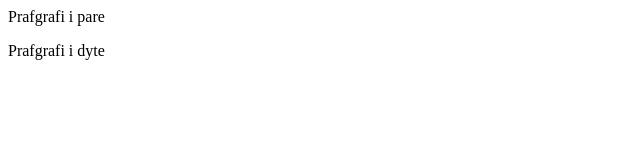
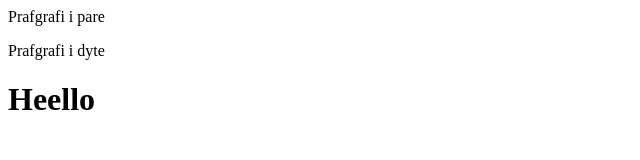
Before and after one commit to arlindaBerisha/projekt2, a plain HTML site: page index.html in a window 1280 px wide. Shown: the whole page, without its empty margins (0-640 px from the left). Drawn offline with Linux system fonts and the light colour scheme.

Commit message:
ndryshimi

```diff
--- a/index.html
+++ b/index.html
@@ -5,6 +5,7 @@
   <body>
     <p>Prafgrafi i pare</p>
 <p>Prafgrafi i dyte</p>
+<h1>Heello</h1>
 
   </body>
 </html>
```
